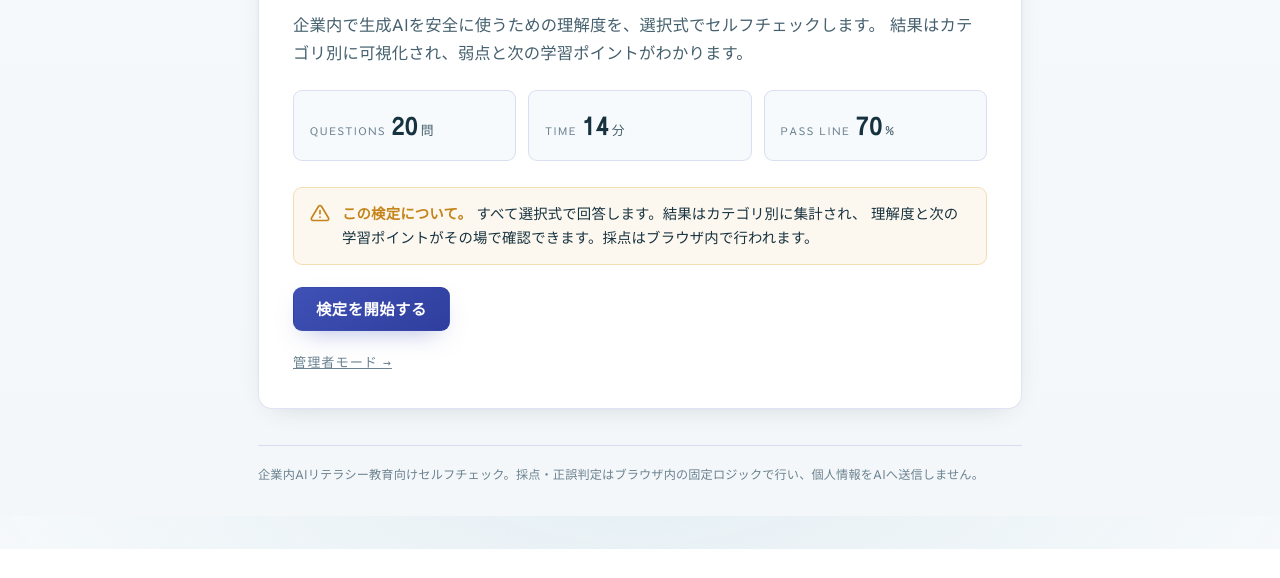
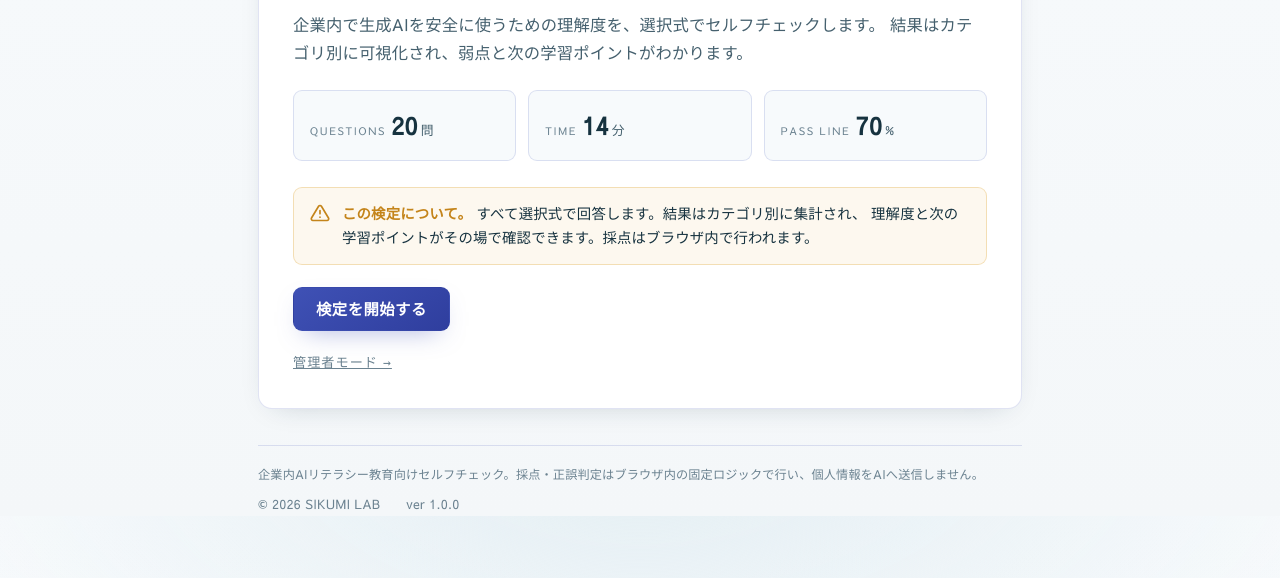
Before and after one commit to gerupon-lgtm/ai-literacy-test, a website with bundled scripts: page public/index.html in a window 1280 px wide. Shown: the part 284-862 px from the top of the page. Before the commit the page ends 833 px from the top, so only its background shows below. Built offline with nearby package versions, Linux system fonts and the light colour scheme.

Commit message:
docs: READMEを最新化し、フッターに著作権・バージョン表記を追加

```diff
--- a/public/assets/css/style.css
+++ b/public/assets/css/style.css
@@ -1004,3 +1004,11 @@ button { font-family: inherit; }
   font-weight: 500;
 }
 .set-name-display:empty { display: none; }
+
+/* ===== フッター著作権表記 ===== */
+.app-footer .copyright {
+  margin-top: 8px;
+  font-size: 0.8rem;
+  color: var(--muted, #5b6b78);
+  letter-spacing: 0.02em;
+}
--- a/public/index.html
+++ b/public/index.html
@@ -191,6 +191,7 @@
 
     <footer class="app-footer">
       <p>企業内AIリテラシー教育向けセルフチェック。採点・正誤判定はブラウザ内の固定ロジックで行い、個人情報をAIへ送信しません。</p>
+      <p class="copyright">© 2026 SIKUMI LAB　　ver 1.0.0</p>
     </footer>
   </div>
 
```
Also changed, not shown: public/admin.html (+1 -0 lines), README.md.
